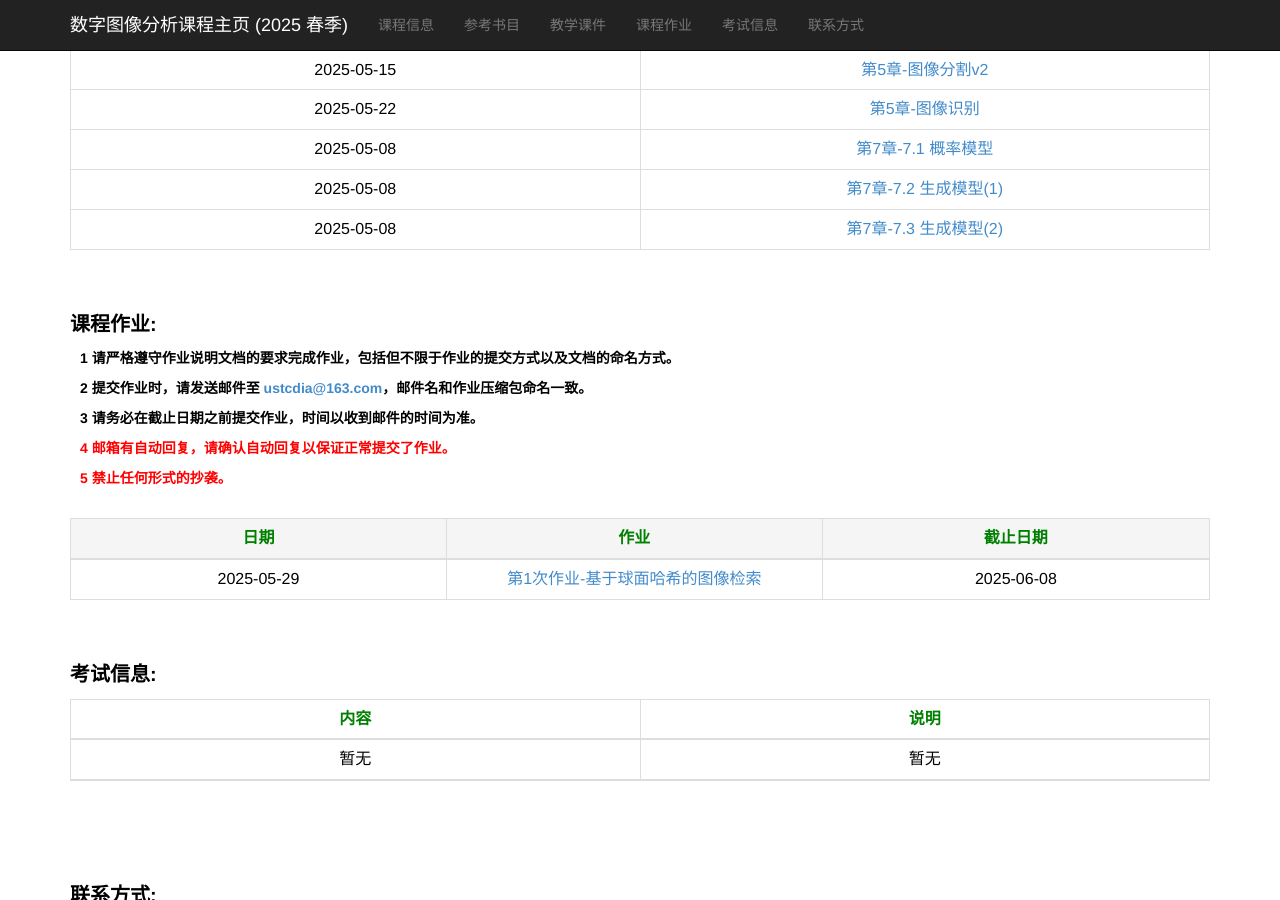
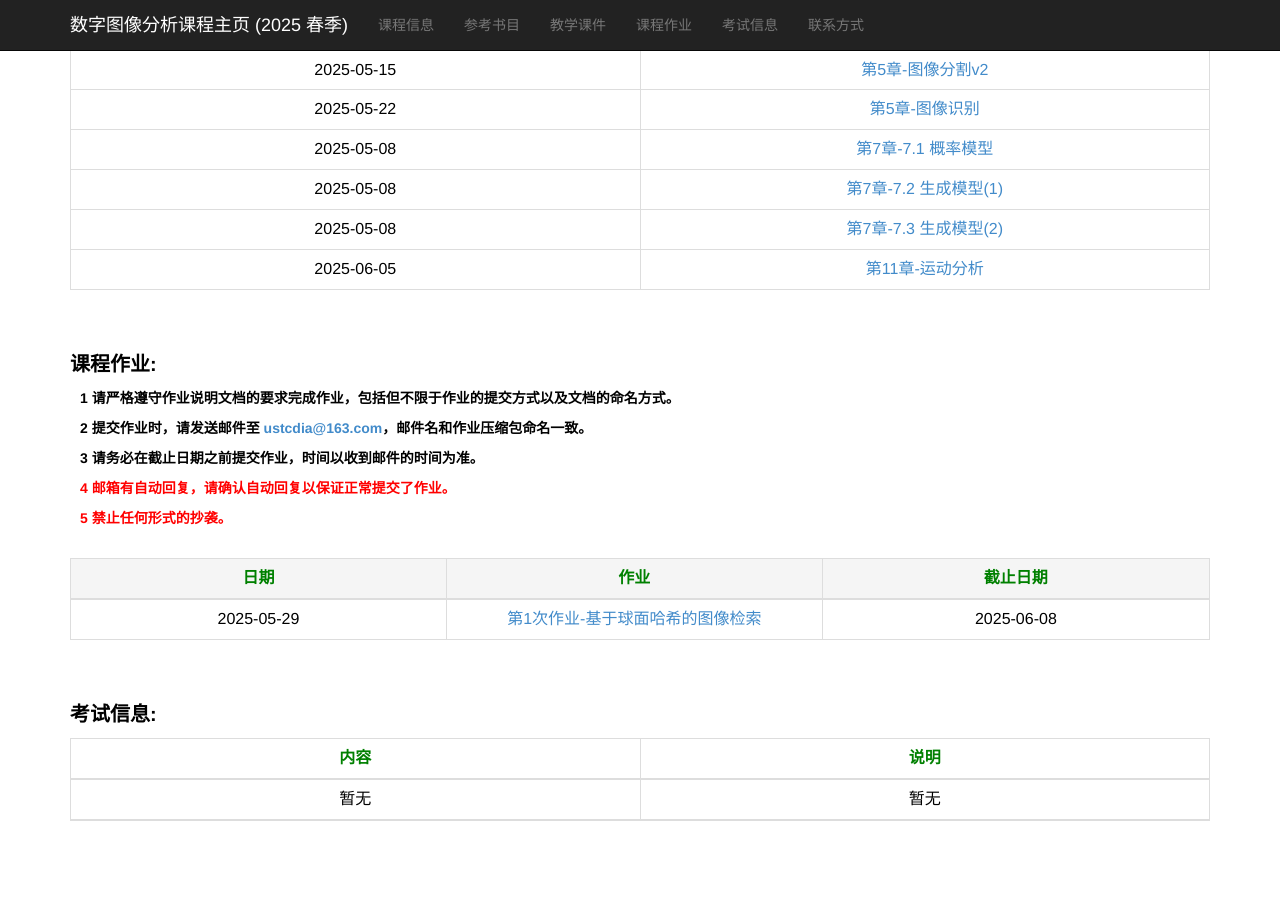
Before and after one commit to ustc-dia/ustc-dia.github.io, a Jekyll site: the page index.html, which Jekyll copies as it is, in a window 1280 px wide and 900 px high, scrolled down 1153 px. Built offline with Jekyll 4.4.1, drawn with Linux system fonts in a browser that asks for light colours.

Commit message:
Update index.html

```diff
--- a/index.html
+++ b/index.html
@@ -241,11 +241,13 @@
                     <td>2025-05-08</td>
                     <td><a href="./slides_2025_spring/第7章 概率图模型和深度生成模型_3.pdf" target="_blank">第7章-7.3 生成模型(2)</a></td>
                 </tr>
+
+                <tr>
+                    <td>2025-06-05</td>
+                    <td><a href="./slides_2025_spring/第11章 运动分析.pdf" target="_blank">第11章-运动分析</a></td>
+                </tr>
+
                 <!--
-                <tr>
-                    <td>2024-12-12</td>
-                    <td><a href="./slides_2024_autumn/第9章-9.2 图像表达与描述-new2.pdf" target="_blank">第9章-9.2 图像表达与描述-new2</a></td>
-                </tr>
                 <tr>
                     <td>2024-12-19</td>
                     <td><a href="./slides_2024_autumn/第10章-图像识别.pdf" target="_blank">第10章-图像识别</a></td>
```
